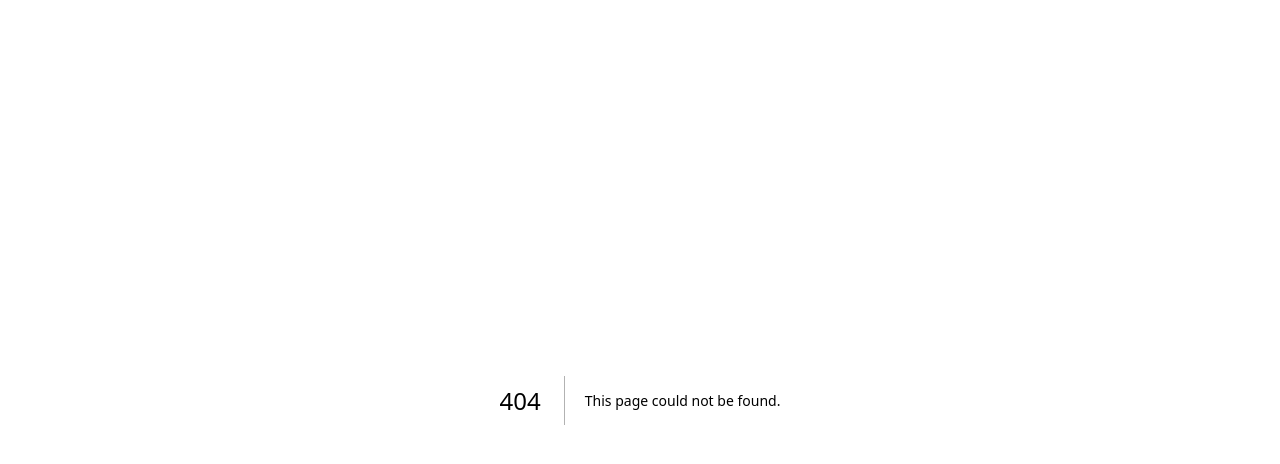
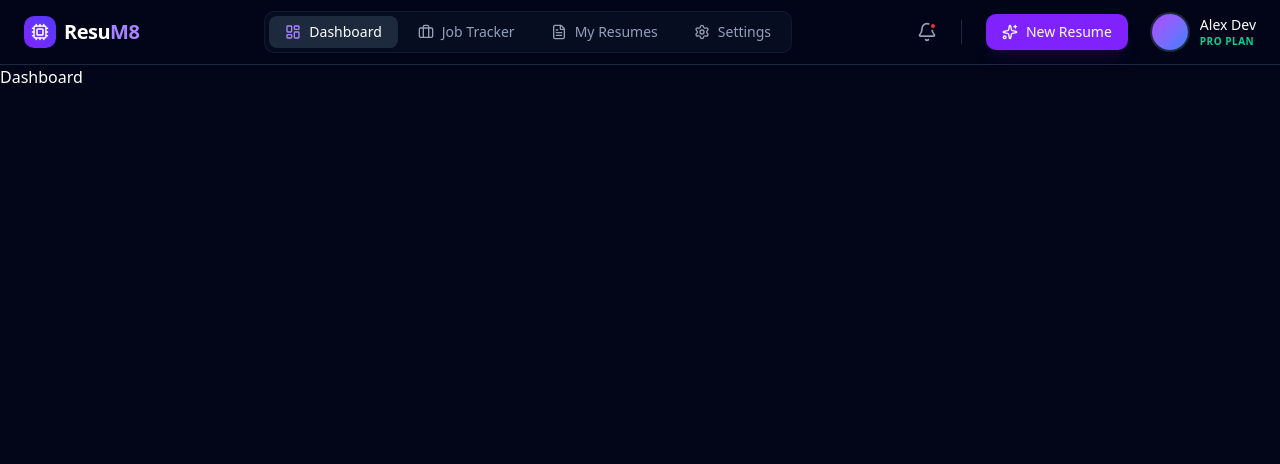
Before and after one commit to CLewi1/Resumate, a Next.js app: page /dashboard in a window 1280 px wide. Before the commit this address had no page. Shown: the top 464 px of the page. Built offline with nearby package versions, Linux system fonts and the light colour scheme.

Commit message:
added basic dashboard and authed navbar

```diff
--- /dev/null
+++ b/app/dashboard/layout.tsx
@@ -0,0 +1,14 @@
+import { NavBar } from "@/components/ui/dashNavBar";
+
+export default function DashboardLayout({ children }: { children: React.ReactNode }) {
+    return (
+        <>
+            <header>
+                <NavBar />
+            </header>
+            <main className="flex-1 overflow-y-auto">
+                { children }
+            </main>
+        </>
+    );
+}
--- /dev/null
+++ b/app/dashboard/page.tsx
@@ -0,0 +1,9 @@
+export default function Dashboard(){
+
+    return(
+        <>
+            <div>Dashboard</div>
+        </>
+    );
+
+}
--- /dev/null
+++ b/components/ui/dashNavBar.tsx
@@ -0,0 +1,66 @@
+'use client'
+
+import { Cpu, LayoutDashboard, Briefcase, FileText, Settings, Bell, Sparkles } from 'lucide-react'
+
+export function NavBar() {
+
+
+    function onNavigate(arg0: string): void {
+        throw new Error('Function not implemented.');
+    }
+
+    return (
+
+      <nav className="sticky top-0 z-30 w-full border-b border-slate-800 bg-slate-950/80 backdrop-blur-md">
+        <div className="max-w-7xl mx-auto px-6 h-16 flex items-center justify-between">
+          {/* Logo */}
+          <div className="flex items-center gap-2 font-bold text-xl tracking-tight cursor-pointer" onClick={() => onNavigate('landing')}>
+            <div className="w-8 h-8 bg-linear-to-tr from-violet-600 to-indigo-600 rounded-lg flex items-center justify-center text-white">
+              <Cpu size={18} />
+            </div>
+            <span>Resu<span className="text-violet-400">M8</span></span>
+          </div>
+
+          {/* Navigation Links - Centered */}
+          <div className="hidden md:flex items-center gap-1 bg-slate-900/50 p-1 rounded-lg border border-slate-800/50">
+            <button className="flex items-center gap-2 px-4 py-1.5 bg-slate-800 text-white rounded-md text-sm font-medium shadow-sm transition-all">
+              <LayoutDashboard size={16} className="text-violet-400" /> Dashboard
+            </button>
+            <button className="flex items-center gap-2 px-4 py-1.5 text-slate-400 hover:text-white hover:bg-slate-800 rounded-md text-sm font-medium transition-colors">
+              <Briefcase size={16} /> Job Tracker
+            </button>
+            <button className="flex items-center gap-2 px-4 py-1.5 text-slate-400 hover:text-white hover:bg-slate-800 rounded-md text-sm font-medium transition-colors">
+              <FileText size={16} /> My Resumes
+            </button>
+            <button className="flex items-center gap-2 px-4 py-1.5 text-slate-400 hover:text-white hover:bg-slate-800 rounded-md text-sm font-medium transition-colors">
+              <Settings size={16} /> Settings
+            </button>
+          </div>
+
+          {/* Right Actions */}
+          <div className="flex items-center gap-4">
+             <button className="text-slate-400 hover:text-white relative">
+                <Bell size={20} />
+                <span className="absolute top-0 right-0 w-2 h-2 bg-red-500 rounded-full border-2 border-slate-950"></span>
+             </button>
+
+            <div className="h-6 w-px bg-slate-800 mx-2 hidden sm:block"></div>
+
+            <button className="hidden sm:flex bg-violet-600 hover:bg-violet-700 text-white px-4 py-2 rounded-lg text-sm font-medium items-center gap-2 transition-colors shadow-lg shadow-violet-900/20">
+               <Sparkles size={16} /> New Resume
+            </button>
+
+            <div className="flex items-center gap-3 pl-2 cursor-pointer hover:opacity-80 transition-opacity">
+               <div className="w-9 h-9 rounded-full bg-linear-to-br from-purple-500 to-blue-500 ring-2 ring-slate-800"></div>
+               <div className="hidden lg:block overflow-hidden text-left">
+                 <p className="text-sm font-medium text-white truncate leading-none mb-1">Alex Dev</p>
+                 <p className="text-[10px] text-emerald-400 font-bold uppercase tracking-wider leading-none">Pro Plan</p>
+               </div>
+            </div>
+          </div>
+        </div>
+      </nav>
+
+
+    );
+}
```
